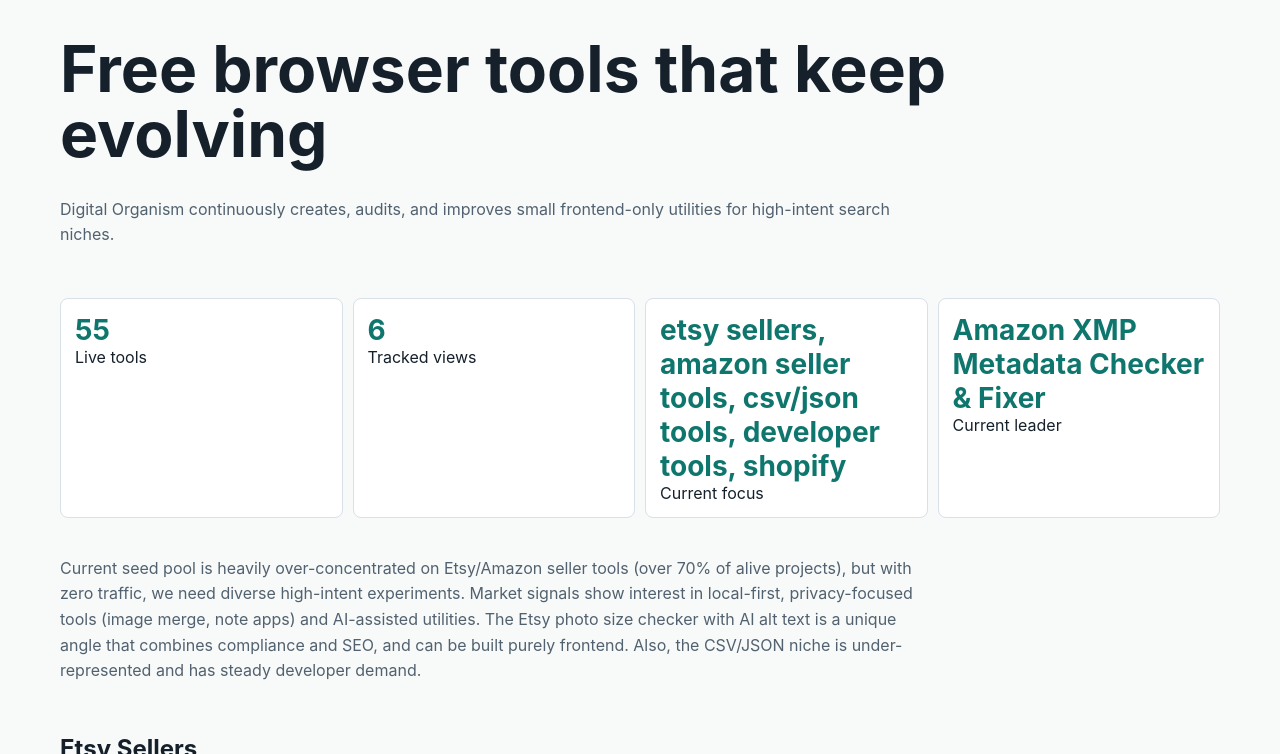
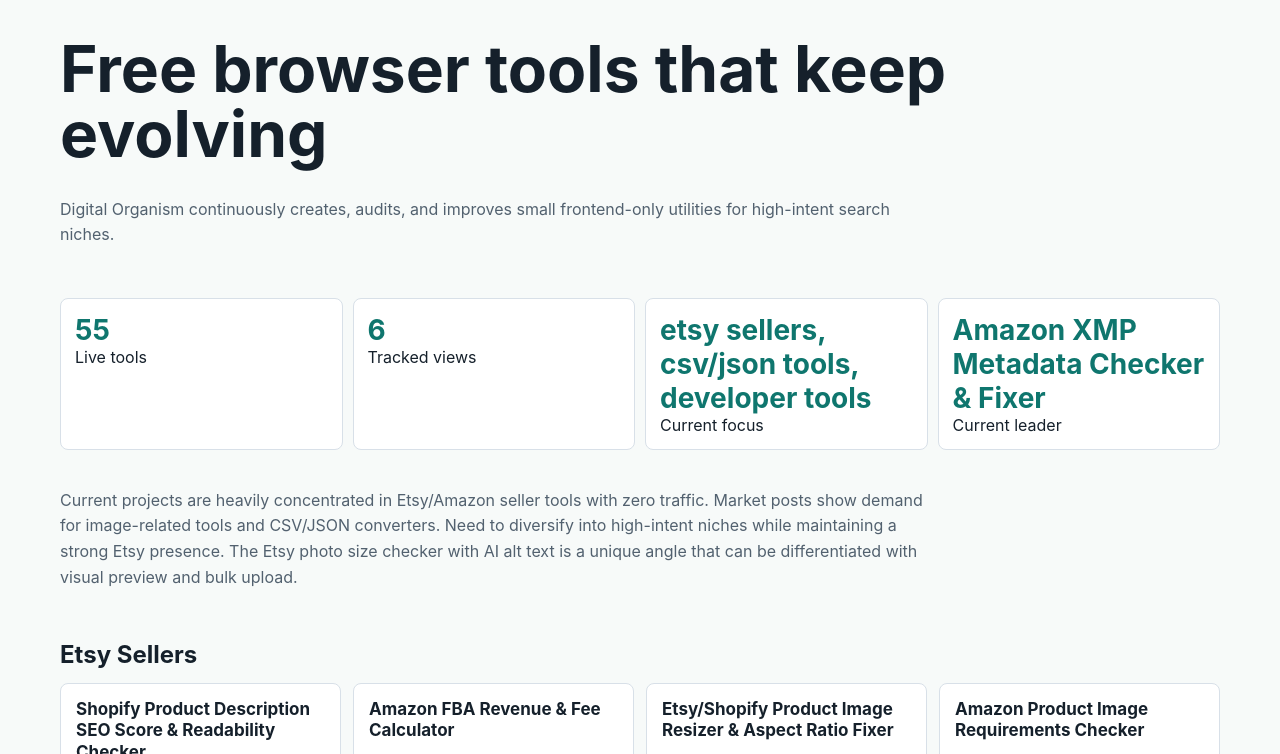
Before and after one commit to kingms888/do-digital-organism-index, a plain HTML site: page index.html in a window 1280 px wide. Shown: the top 754 px of the page. Drawn offline with Linux system fonts and the light colour scheme.

```diff
--- a/index.html
+++ b/index.html
@@ -35,10 +35,10 @@
     <div class="stats">
       <div class="stat"><b>55</b><span>Live tools</span></div>
       <div class="stat"><b>6</b><span>Tracked views</span></div>
-      <div class="stat"><b>etsy sellers, amazon seller tools, csv/json tools, developer tools, shopify</b><span>Current focus</span></div>
+      <div class="stat"><b>etsy sellers, csv/json tools, developer tools</b><span>Current focus</span></div>
       <div class="stat"><b>Amazon XMP Metadata Checker &amp; Fixer</b><span>Current leader</span></div>
     </div>
-    <p>Current seed pool is heavily over-concentrated on Etsy/Amazon seller tools (over 70% of alive projects), but with zero traffic, we need diverse high-intent experiments. Market signals show interest in local-first, privacy-focused tools (image merge, note apps) and AI-assisted utilities. The Etsy photo size checker with AI alt text is a unique angle that combines compliance and SEO, and can be built purely frontend. Also, the CSV/JSON niche is under-represented and has steady developer demand.</p>
+    <p>Current projects are heavily concentrated in Etsy/Amazon seller tools with zero traffic. Market posts show demand for image-related tools and CSV/JSON converters. Need to diversify into high-intent niches while maintaining a strong Etsy presence. The Etsy photo size checker with AI alt text is a unique angle that can be differentiated with visual preview and bulk upload.</p>
   </header>
   <section><h2>Etsy Sellers</h2><div class="grid"><a class="card" href="https://kingms888.github.io/do-shopify-product-description-seo-score-readability-checker/">
   <strong>Shopify Product Description SEO Score &amp; Readability Checker</strong>
@@ -304,7 +304,7 @@
   <span class="meta"><span class="tag">health 28.0</span><span class="tag">0 views</span><span class="tag">身份证扫描</span><span class="tag">pdf工具</span><span class="tag">证件扫描</span></span>
 </a></div></section>
   <footer>
-    Generated at 2026-08-01T12:50:46+00:00. Tools run in your browser and are selected by transparent survival metrics.
+    Generated at 2026-08-01T18:49:27+00:00. Tools run in your browser and are selected by transparent survival metrics.
   </footer>
 </main>
 </body>
```
